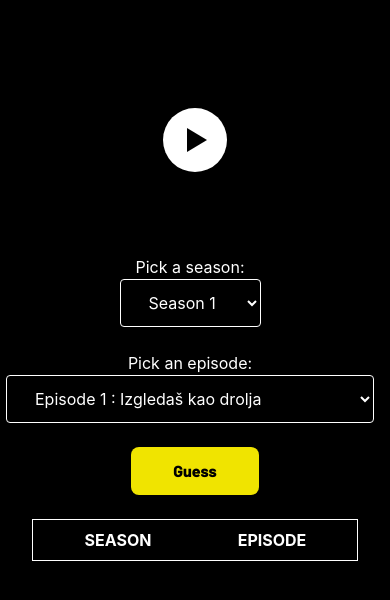
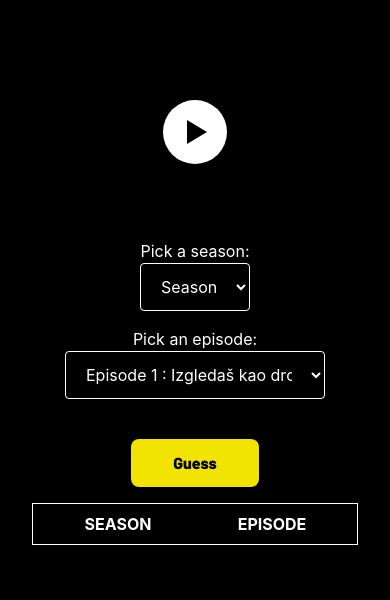
Before and after one commit to remiermi/skam-wordle, a React (Vite) app: page /clipdle in a window 390 px wide. Shown: the top 600 px of the page. Built offline with nearby package versions, Linux system fonts and the light colour scheme.

Commit message:
responsivity

```diff
--- a/src/components/SeasonEpisodeDropdown.jsx
+++ b/src/components/SeasonEpisodeDropdown.jsx
@@ -1,16 +1,16 @@
 import React from 'react'
 import episodes from '../data/episodes.json'
 
-export const SeasonEpisodeDropdown = ({selectedSeason, setSelectedSeason, selectedEpisode, setSelectedEpisode}) => {
+export const SeasonEpisodeDropdown = ({selectedSeason, setSelectedSeason, selectedEpisode, setSelectedEpisode, isGameOver, handleGuess}) => {
     const seasons = [1, 2, 3];
     const filteredEpisodes = episodes.filter(ep => ep.season === Number(selectedSeason));
 
     return (
-        <div className="flex md:flex-row flex-col justify-center gap-6">
+        <div className="flex flex-col md:flex-row items-center justify-center gap-4 md:gap-6 w-full">
             <div className="flex flex-col items-center">
                 <label className="text-center">Pick a season: </label>
                 <select value={selectedSeason} onChange={(e) => setSelectedSeason(e.target.value)}
-                    className="text-white rounded-sm border border-white bg-black px-6 py-3">
+                    className="text-white rounded-sm border border-white bg-black px-4 py-3 w-[110px]">
                     {seasons.map((season) => (
                         <option key={season} value={season}>Season {season}</option>
                     ))}
@@ -19,12 +19,18 @@ export const SeasonEpisodeDropdown = ({selectedSeason, setSelectedSeason, select
             <div className="flex flex-col items-center">
                 <label className="text-center">Pick an episode: </label>
                 <select value={selectedEpisode} onChange={(e) => setSelectedEpisode(e.target.value)} disabled={!selectedSeason}
-                    className="text-white rounded-sm border border-white bg-black px-6 py-3">
+                    className="text-white rounded-sm border border-white bg-black px-4 py-3 w-[260px] md:w-[320px]">
                     {filteredEpisodes.map((ep) => (
                         <option key={ep.episode} value={ep.episode}>Episode {ep.episode} : {ep.name}</option>
                     ))}
                 </select>
             </div>
+            <div className="flex flex-col items-center">
+                <label className="invisible">Guess</label>
+            <button style={{ backgroundColor: '#F0E400', fontFamily: 'Barlow, sans-serif', fontWeight: '800' }}
+                className="text-black px-6 py-3 rounded-lg w-32 text-center"
+                disabled={isGameOver} onClick={handleGuess}>Guess</button>
+            </div>
         </div>
     );
 };
--- a/src/utils/ClipGame.jsx
+++ b/src/utils/ClipGame.jsx
@@ -40,17 +40,12 @@ export default function ClipGame() {
   : null;
 
   return (
-    <div className="bg-black min-h-screen text-white flex flex-col items-center justify-start gap-6 px-4 py-6">
+    <div className="bg-black min-h-screen text-white flex flex-col items-center justify-start gap-4 px-4 py-4 overflow-x-hidden">
 
         {targetClip && (<ClipPlayer youtubeId={targetClip.youtubeId} />)}
         <div className="flex flex-col md:flex-row items-end gap-6 w-full max-w-[650px]">
-            <SeasonEpisodeDropdown guesses={guesses} selectedSeason={season} setSelectedSeason={setSeason} selectedEpisode ={episode} setSelectedEpisode={setEpisode}/>
-            <div className="flex flex-col md:flex-row items-center gap-4 md:gap-12 w-full max-w-[650px]">
-                <button style={{ backgroundColor: '#F0E400', fontFamily: 'Barlow, sans-serif', fontWeight: '800' }}
-                className="text-black px-6 py-3 rounded-lg w-32 text-center"
-                disabled={isGameOver}
-                onClick={handleGuess}>Guess</button>
-                </div>
+            <SeasonEpisodeDropdown guesses={guesses} selectedSeason={season} setSelectedSeason={setSeason} selectedEpisode ={episode} setSelectedEpisode={setEpisode}
+            isGameOver={isGameOver} handleGuess={handleGuess}/>
         </div>
 
         {<ClipGuessGrid guesses={guesses} targetClip={targetClip} />}
```
